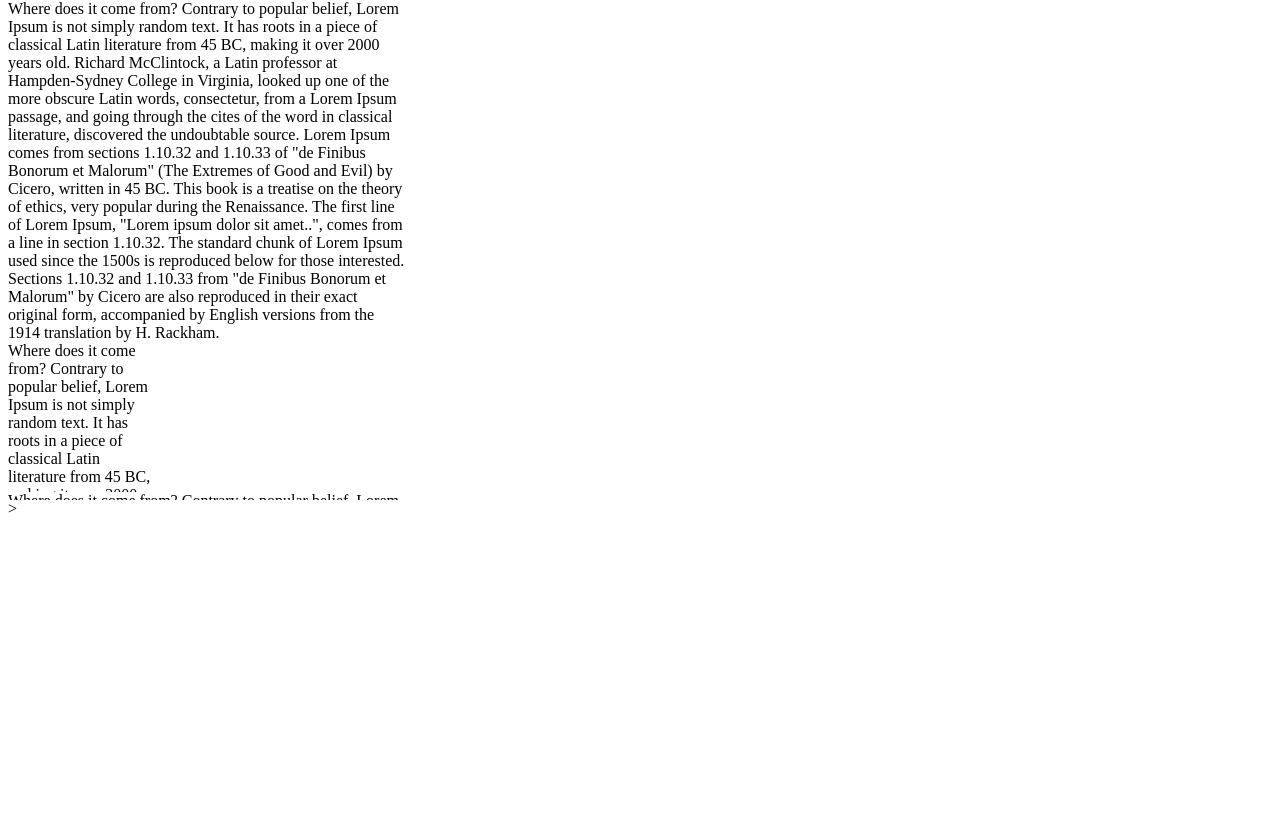
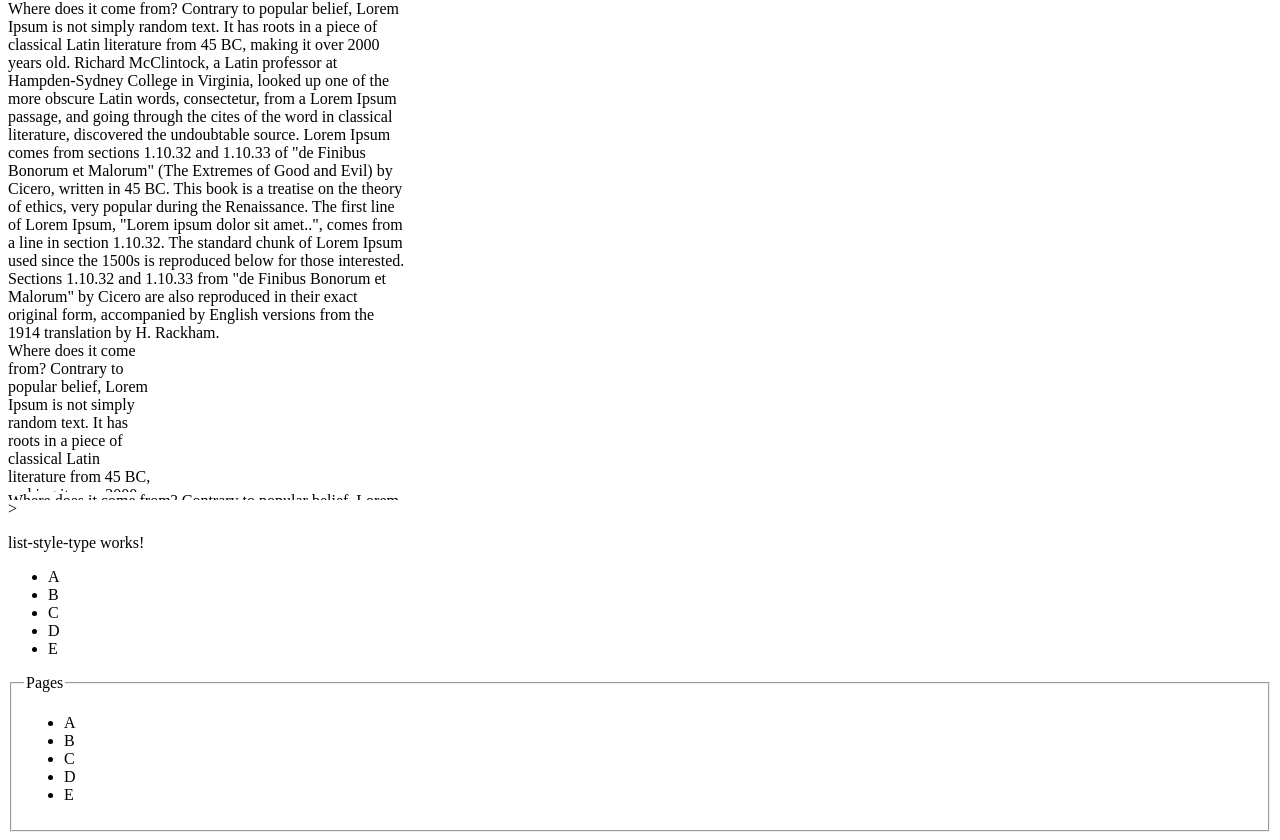
Before and after one commit to ThanhChungNguyen/my-app, an Angular app: page / in a window 1280 px wide. Shown: the part 448-1288 px from the top of the page. Before the commit the page ends 974 px from the top, so only its background shows below. Built offline with nearby package versions, Linux system fonts and the light colour scheme.

Commit message:
add fieldset of list item

```diff
--- a/src/app/app.component.html
+++ b/src/app/app.component.html
@@ -1,3 +1,4 @@
 <app-upload-file></app-upload-file>
 <app-hover-css-though-component></app-hover-css-though-component>
 <app-scroll-component></app-scroll-component>
+<app-list-style-type></app-list-style-type>
--- a/src/app/app.module.ts
+++ b/src/app/app.module.ts
@@ -6,6 +6,7 @@ import { UploadFileComponent } from './upload-file/upload-file.component';
 import { HoverCssThoughComponentComponent } from './hover-css-though-component/hover-css-though-component.component';
 import { InsideCssCompComponent } from './inside-css-comp/inside-css-comp.component';
 import { ScrollComponentComponent } from './scroll-component/scroll-component.component';
+import { ListStyleTypeComponent } from './list-style-type/list-style-type.component';
 
 @NgModule({
   declarations: [
@@ -13,7 +14,8 @@ import { ScrollComponentComponent } from './scroll-component/scroll-component.co
     UploadFileComponent,
     HoverCssThoughComponentComponent,
     InsideCssCompComponent,
-    ScrollComponentComponent
+    ScrollComponentComponent,
+    ListStyleTypeComponent
   ],
   imports: [
     BrowserModule
--- /dev/null
+++ b/src/app/list-style-type/list-style-type.component.html
@@ -0,0 +1,19 @@
+<p>list-style-type works!</p>
+<ul>
+    <li>A</li>
+    <li>B</li>
+    <li>C</li>
+    <li>D</li>
+    <li>E</li>
+</ul>
+
+<fieldset>
+    <legend>Pages</legend>
+    <ul>
+        <li>A</li>
+        <li>B</li>
+        <li>C</li>
+        <li>D</li>
+        <li>E</li>
+    </ul>
+</fieldset>
--- /dev/null
+++ b/src/app/list-style-type/list-style-type.component.ts
@@ -0,0 +1,15 @@
+import { Component, OnInit } from '@angular/core';
+
+@Component({
+  selector: 'app-list-style-type',
+  templateUrl: './list-style-type.component.html',
+  styleUrls: ['./list-style-type.component.css']
+})
+export class ListStyleTypeComponent implements OnInit {
+
+  constructor() { }
+
+  ngOnInit(): void {
+  }
+
+}
```
Also changed, not shown: src/app/list-style-type/list-style-type.component.css (added).
